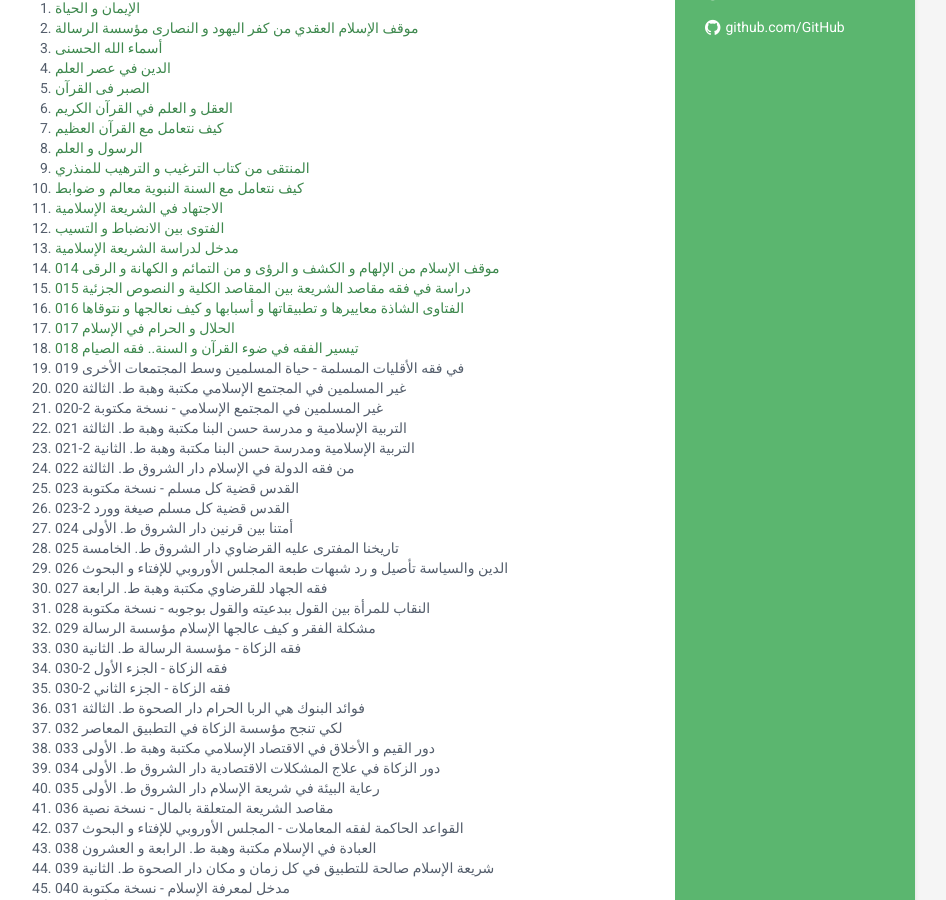
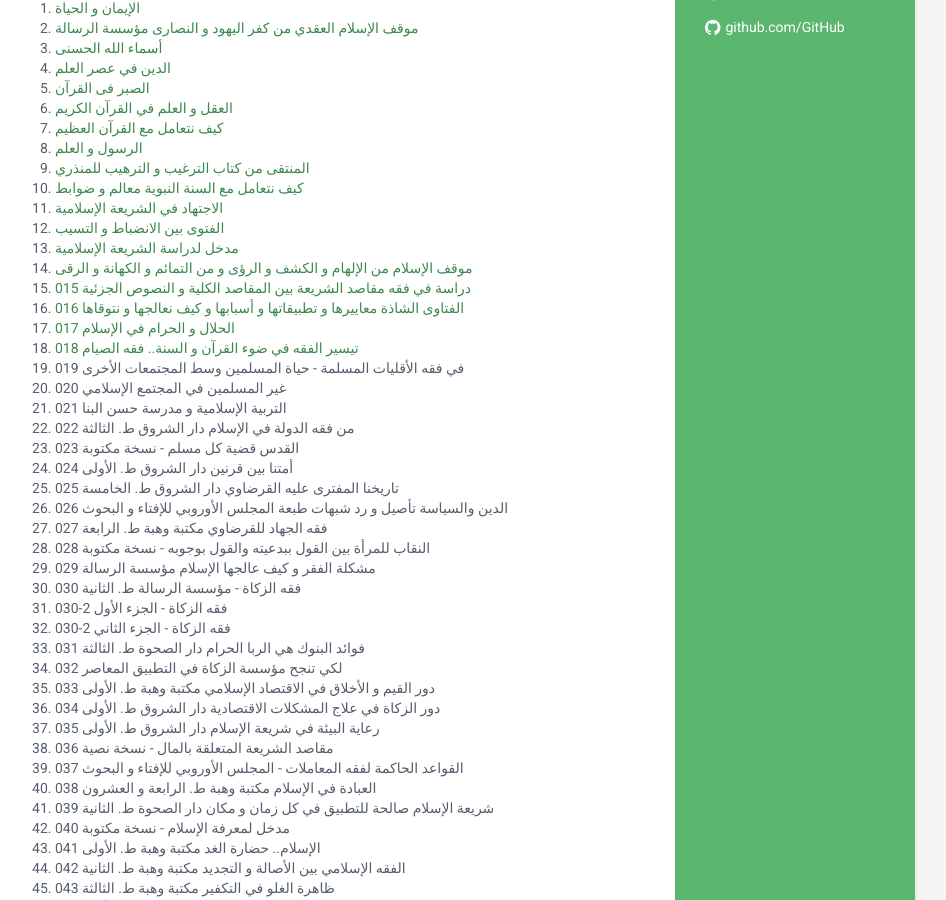
Before and after one commit to qaradawi/qaradawi.github.io, a Jekyll site: the page built from index.html, in a window 1280 px wide and 900 px high, scrolled down 487 px. Shown: the whole window, without its empty margins (205-1151 px from the left). Built offline with Jekyll 4.4.1, drawn with Linux system fonts in a browser that asks for light colours.

Commit message:
Update projects.html

```diff
--- a/_includes/projects.html
+++ b/_includes/projects.html
@@ -27,10 +27,10 @@
 الاجتهاد في الشريعة الإسلامية
 </a></li><li><a href="012">
 الفتوى بين الانضباط و التسيب
-</a></li><li><a href="013"  target="_blank">
+</a></li><li><a href="013">
 مدخل لدراسة الشريعة الإسلامية
 </a></li><li><a href="014">
-014 موقف الإسلام من الإلهام و الكشف و الرؤى و من التمائم و الكهانة و الرقى
+موقف الإسلام من الإلهام و الكشف و الرؤى و من التمائم و الكهانة و الرقى
 </a></li><li><a href="015">
 015 دراسة في فقه مقاصد الشريعة بين المقاصد الكلية و النصوص الجزئية
 </a></li><li><a href="016">
@@ -42,19 +42,13 @@
 </a></li><li>
 019 في فقه الأقليات المسلمة - حياة المسلمين وسط المجتمعات الأخرى
 </a></li><li>
-020 غير المسلمين في المجتمع الإسلامي مكتبة وهبة ط. الثالثة
+020 غير المسلمين في المجتمع الإسلامي
 </a></li><li>
-020-2 غير المسلمين في المجتمع الإسلامي - نسخة مكتوبة
-</a></li><li>
-021 التربية الإسلامية و مدرسة حسن البنا مكتبة وهبة ط. الثالثة
-</a></li><li>
-021-2 التربية الإسلامية ومدرسة حسن البنا مكتبة وهبة ط. الثانية
+021 التربية الإسلامية و مدرسة حسن البنا
 </a></li><li>
 022 من فقه الدولة في الإسلام دار الشروق ط. الثالثة
 </a></li><li>
 023 القدس قضية كل مسلم - نسخة مكتوبة
-</a></li><li>
-023-2 القدس قضية كل مسلم صيغة وورد
 </a></li><li>
 024 أمتنا بين قرنين دار الشروق ط. الأولى
 </a></li><li>
```
